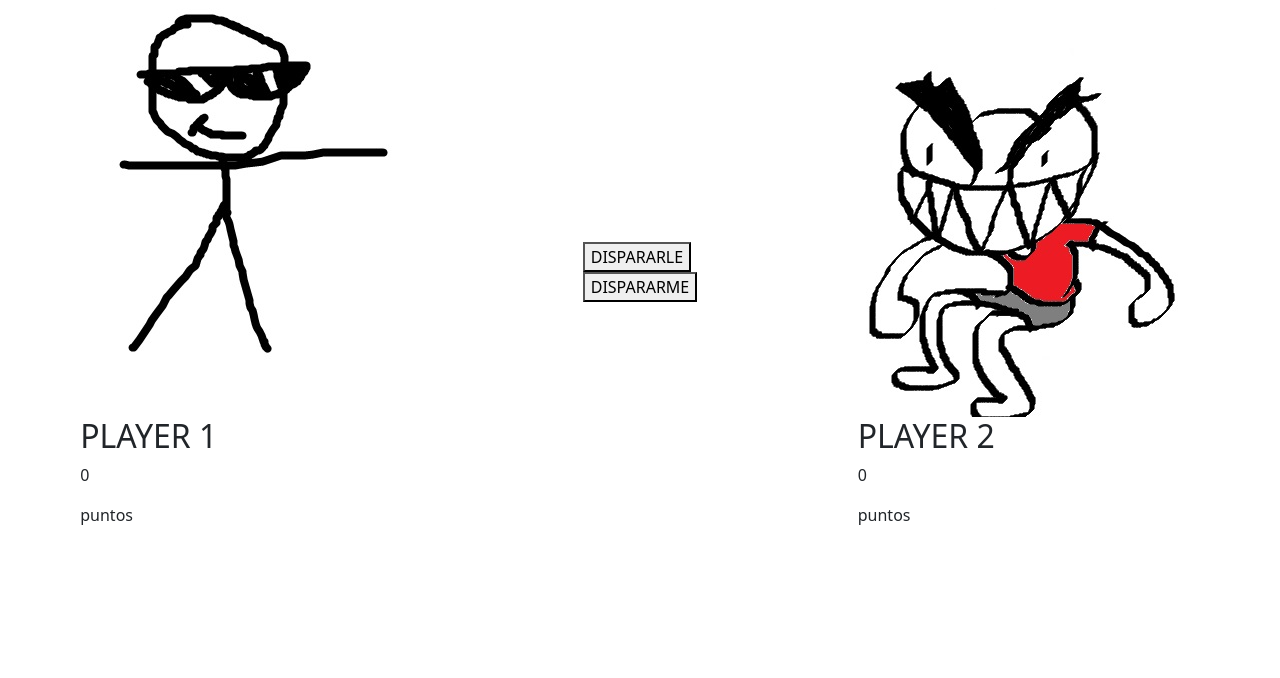
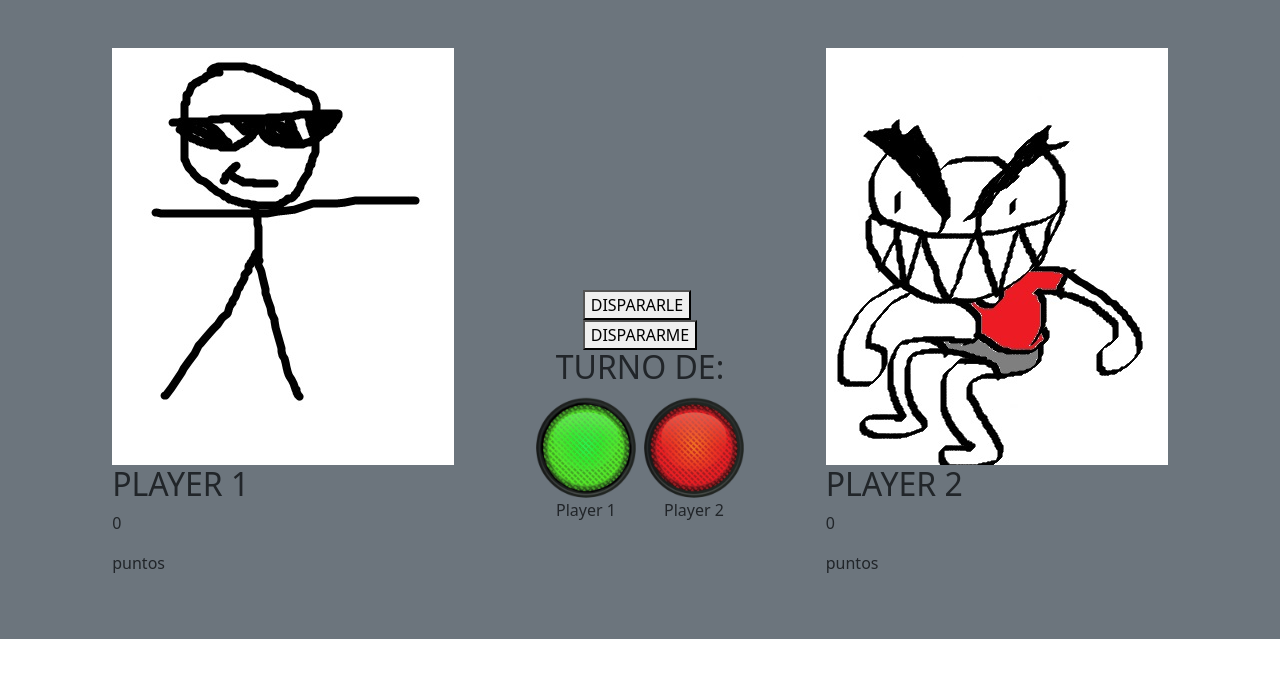
Before and after one commit to Jgromero810/proyecto-final-integrador_romero-franco, a plain HTML site: page russian.html in a window 1280 px wide. Both pictures are taken after a click on the button "JUGAR". Drawn offline with nearby package versions, Linux system fonts and the light colour scheme.

Commit message:
terminamos, pero igual falta el css y que hayan 6 balas en vez de 7.

```diff
--- a/russian.html
+++ b/russian.html
@@ -1,15 +1,17 @@
 <html lang="es">
+
 <head>
     <meta charset="UTF-8">
     <meta name="viewport" content="width=device-width, initial-scale=1.0">
     <link rel="stylesheet" href="styles.css">
-    <link href="https://cdn.jsdelivr.net/npm/bootstrap@5.0.2/dist/css/bootstrap.min.css" rel="stylesheet" integrity="sha384-EVSTQN3/azprG1Anm3QDgpJLIm9Nao0Yz1ztcQTwFspd3yD65VohhpuuCOmLASjC" crossorigin="anonymous">
+    <link href="https://cdn.jsdelivr.net/npm/bootstrap@5.0.2/dist/css/bootstrap.min.css" rel="stylesheet"
+        integrity="sha384-EVSTQN3/azprG1Anm3QDgpJLIm9Nao0Yz1ztcQTwFspd3yD65VohhpuuCOmLASjC" crossorigin="anonymous">
     <title>RUSSIAN</title>
 </head>
 
 <body>
 
-    <div class="position-relative">
+    <div id="container" class="position-relative bg-secondary">
 
         <div id="winscreen" class="z-2 position-absolute top-30 start-50 translate-middle bg-primary w-5 h-max">
             <p id="winner">EL GANADOR ES: winner</p>
@@ -25,7 +27,8 @@
                 <div>
                     <img src="img/player.jpg" alt="">
                     <h2>PLAYER 1</h2>
-                <p id="p1puntos">0</p><p>puntos</p>
+                    <p id="p1puntos">0</p>
+                    <p>puntos</p>
                 </div>
             </div>
 
@@ -39,11 +42,34 @@
                 <div>
                     <img src="img/enemy.jpg" alt="">
                     <h2>PLAYER 2</h2>
-                <p id="p2puntos">0</p><p>puntos</p>
+                    <p id="p2puntos">0</p>
+                    <p>puntos</p>
                 </div>
             </div>
 
         </section>
+
+        <div id="turnos"
+            class="d-flex flex-column z-2 position-absolute bottom-0 start-50 translate-middle align-items-center">
+            <h2>TURNO DE:</h2>
+
+            <div class="d-flex justify-content-around align-items-center">
+
+                <div class="d-flex flex-column align-items-center p-1">
+                    <img id="luzroja1" class="mh-100" style="width: 100px; height: 100px;" src="img/luzroja.png" alt="">
+                    <img id="luzverde1" class="mh-100" style="width: 100px; height: 100px;" src="img/luzverde.png"
+                        alt="">
+                    <p>Player 1</p>
+                </div>
+
+                <div class="d-flex flex-column align-items-center p-1">
+                    <img id="luzroja2" class="mh-100" style="width: 100px; height: 100px;" src="img/luzroja.png" alt="">
+                    <img id="luzverde2" class="mh-100" style="width: 100px; height: 100px;" src="img/luzverde.png"
+                        alt="">
+                    <p>Player 2</p>
+                </div>
+
+            </div>
 
         </div>
 
--- a/russian.js
+++ b/russian.js
@@ -1,11 +1,15 @@
-const botonJugar = document.getElementById ("botonJugar");
-const botondispararme = document.getElementById ("botondispararme");
-const botondisparar = document.getElementById ("botondisparar");
-const winscreen = document.getElementById ("winscreen");
-const emptyscreen = document.getElementById ("emptyscreen");
-const winner = document.getElementById ("winner");
-const p1puntos = document.getElementById ("p1puntos");
-const p2puntos = document.getElementById ("p2puntos");
+const botonJugar = document.getElementById("botonJugar");
+const botondispararme = document.getElementById("botondispararme");
+const botondisparar = document.getElementById("botondisparar");
+const winscreen = document.getElementById("winscreen");
+const emptyscreen = document.getElementById("emptyscreen");
+const winner = document.getElementById("winner");
+const p1puntos = document.getElementById("p1puntos");
+const p2puntos = document.getElementById("p2puntos");
+const luzroja1 = document.getElementById("luzroja1");
+const luzroja2 = document.getElementById("luzroja2");
+const luzverde1 = document.getElementById("luzverde1");
+const luzverde2 = document.getElementById("luzverde2");
 let posicionActual = 0;
 let posicionBala = 0;
 let turnoplayer1 = true;
@@ -20,12 +24,36 @@ winscreen.style.display = "none";
 
 emptyscreen.style.display = "none";
 
-botonJugar.addEventListener ("click", iniciarjuego);
+luzverde1.style.display = "none";
+
+luzverde2.style.display = "none";
+
+function colorTurno() {
+
+    if (turnoplayer1 == true) {
+        luzroja1.style.display = "none";
+        luzverde1.style.display = "block";
+        luzroja2.style.display = "block";
+        luzverde2.style.display = "none";
+    } else {
+        luzverde1.style.display = "none";
+        luzroja1.style.display = "block";
+        luzroja2.style.display = "none";
+        luzverde2.style.display = "block";
+    }
+
+}
+
+
+botonJugar.addEventListener("click", iniciarjuego);
 
 function iniciarjuego() {
+    colorTurno();
     posicionActual = 0;
     posicionBala = 0;
     turnoplayer1 = true;
+    luzroja1.style.display = "none";
+    luzverde1.style.display = "block";
 
     cargartambor();
 
@@ -45,61 +73,67 @@ function cargartambor() {
     posicionBala = Math.floor(Math.random() * 6) + 1;
 }
 
-function hayBala () {
+function hayBala() {
     if (posicionActual == posicionBala) {
         return true
     }
     return false
 }
 
-botondisparar.addEventListener ("click", disparar)
+botondisparar.addEventListener("click", disparar)
 
 function disparar() {
+    emptyscreen.style.display = "none";
+
     if (hayBala()) {
-        if (turnoplayer1 == true){
+        if (turnoplayer1 == true) {
             win(1);
         } else {
             win(2);
         }
 
-    }else {
+    } else {
         emptyscreen.style.display = "block";
-        posicionActual ++;
+        posicionActual++;
         turnoplayer1 = !turnoplayer1;
+        colorTurno();
     }
 }
 
-botondispararme.addEventListener ("click", dispararme)
+botondispararme.addEventListener("click", dispararme)
 
 function dispararme() {
+    emptyscreen.style.display = "none";
+
     if (hayBala()) {
         if (turnoplayer1 == true) {
-           win(2);
+            win(2);
         } else {
             win(1);
         }
 
-    }else {
+    } else {
         emptyscreen.style.display = "block";
-        posicionActual ++;
+        posicionActual++;
         turnoplayer1 = !turnoplayer1;
+        colorTurno();
     }
 }
 
-function win (numero) {
+function win(numero) {
 
     botondispararme.style.display = "none";
     botondisparar.style.display = "none";
     winscreen.style.display = "block";
     botonJugar.style.display = "block";
 
-    if (numero == 1){
+    if (numero == 1) {
         winner.innerHTML = "GANO EL PLAYER 1."
-        puntajep1 ++;
+        puntajep1++;
         p1puntos.innerHTML = puntajep1;
-    } if (numero == 2){
+    } if (numero == 2) {
         winner.innerHTML = "GANO EL PLAYER 2."
-        puntajep2 ++;
+        puntajep2++;
         p2puntos.innerHTML = puntajep2;
 
     }
--- a/styles.css
+++ b/styles.css
@@ -1 +1,3 @@
-body {}
+#container {
+    padding: 3rem;
+}
```
Also changed, not shown: img/luzroja.png (added), img/luzverde.png (added). Lines whose indentation alone changed are shown as unchanged.
